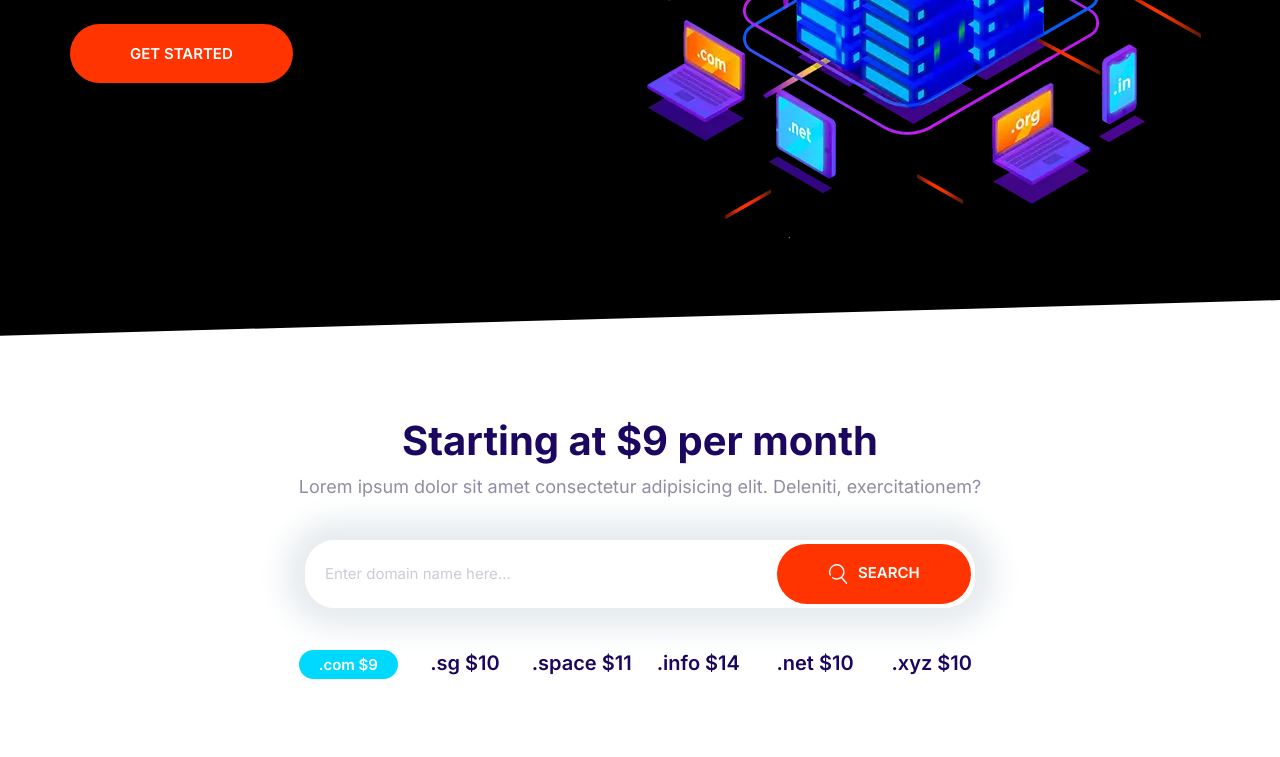
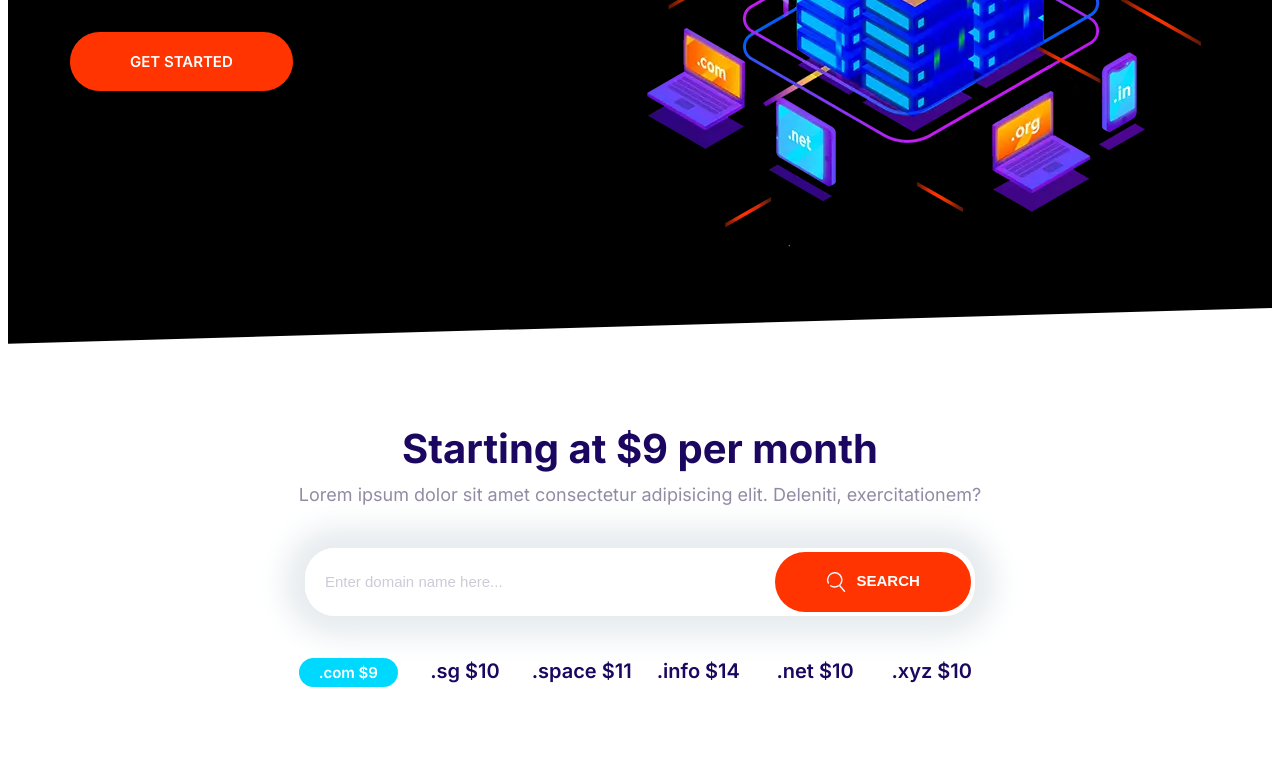
Before and after one commit to Agon21Misini/Moshify, a website built with Parcel: page index.html in a window 1280 px wide. Shown: the part 443-1200 px from the top of the page. Built offline with nearby package versions, Linux system fonts and the light colour scheme.

Commit message:
modified:   css/styles.css

```diff
--- a/css/styles.css
+++ b/css/styles.css
@@ -1,5 +1,3 @@
-@import url("normalize.css");
-
 :root {
   --color-primary: #2584ff;
   --color-secondary: #00d9ff;
```
